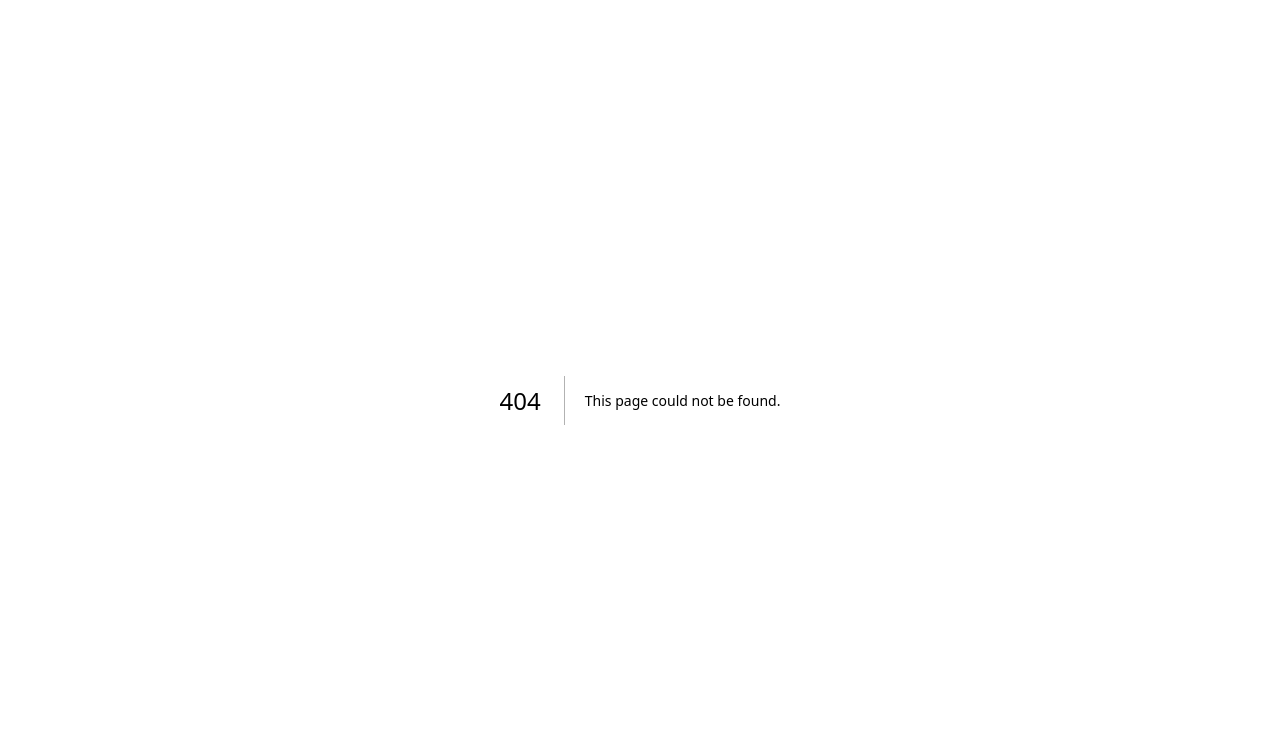
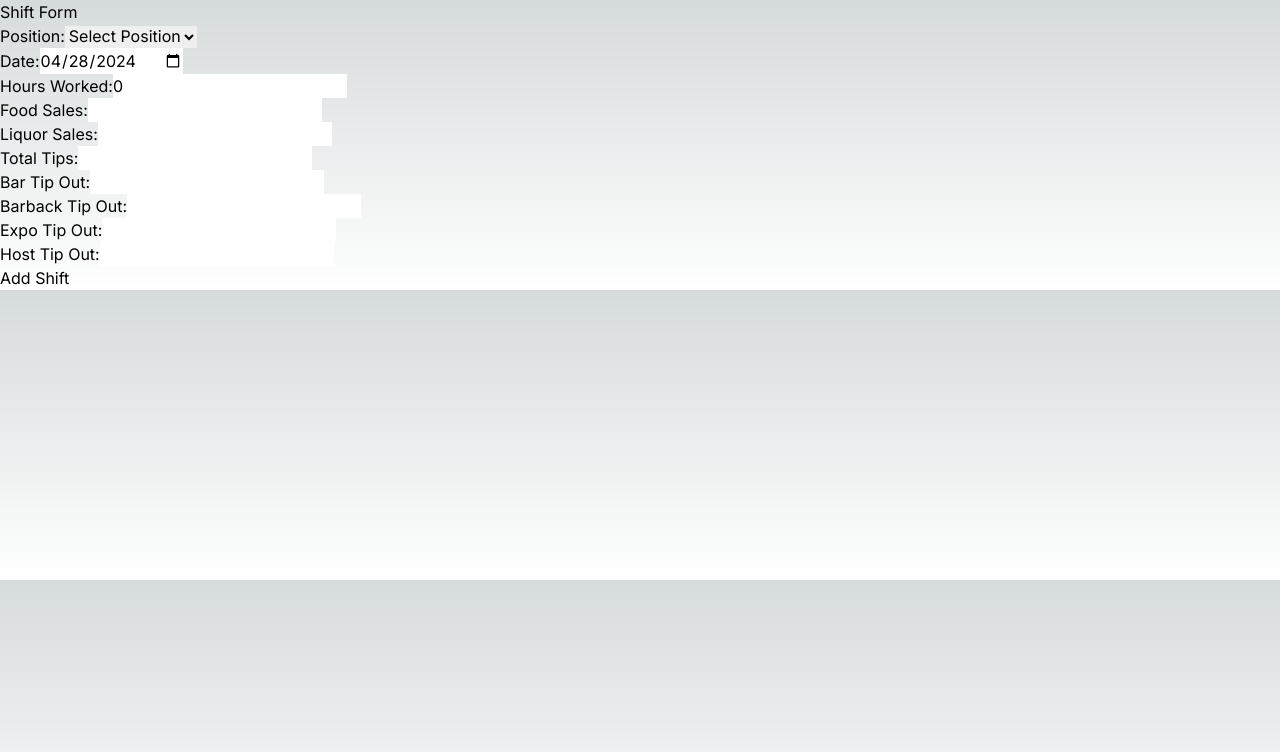
Before and after one commit to cyrilmb/tip-out-calculator, a Next.js app: page /dashboard in a window 1280 px wide. Before the commit this address had no page. Shown: the top 752 px of the page. Built offline with nearby package versions, Linux system fonts and the light colour scheme.

Commit message:
finished the form, ready to enter data!!!!

```diff
--- a/components/InputForm.tsx
+++ b/app/dashboard/InputForm.tsx
@@ -1,3 +1,5 @@
+'use client'
+
 import React, { useState } from 'react'
 import { Shift } from '@/lib/models/ShiftEntryModel'
 
@@ -63,13 +65,19 @@ const ShiftForm: React.FC = () => {
       <form onSubmit={handleSubmit}>
         <div>
           <label>Position:</label>
-          <input
-            type="text"
+          <select
             name="position"
             value={formData.position}
             onChange={handleChange}
             required
-          />
+          >
+            <option value="">Select Position</option>
+            <option value="Bartender">Bartender</option>
+            <option value="Server">Server</option>
+            <option value="Host">Host</option>
+            <option value="Expo">Expo</option>
+            <option value="Barback">Barback</option>
+          </select>
         </div>
         <div>
           <label>Date:</label>
--- /dev/null
+++ b/app/dashboard/page.tsx
@@ -0,0 +1,5 @@
+import ShiftForm from './InputForm'
+
+export default function Page() {
+  return <ShiftForm />
+}
```
